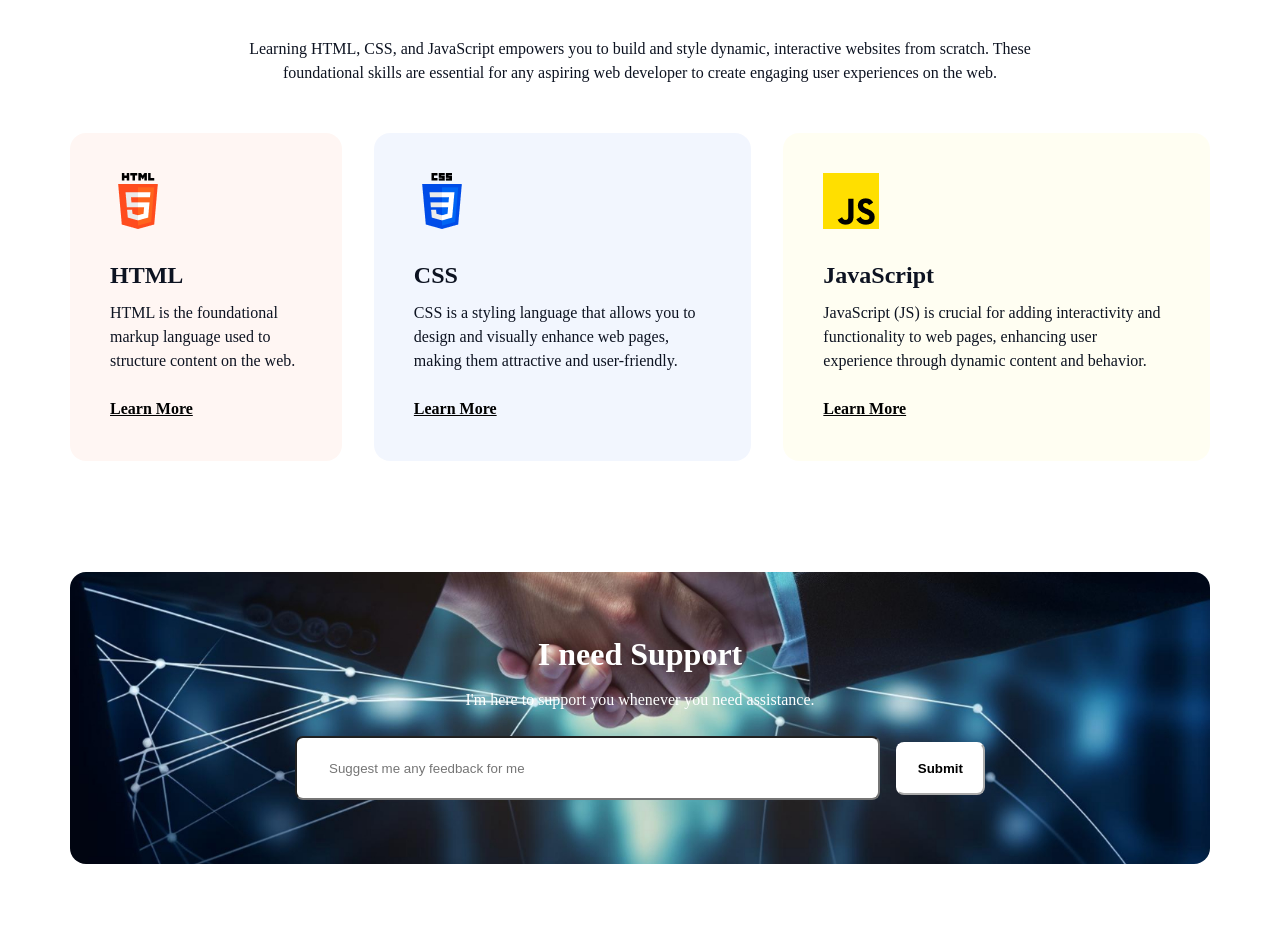
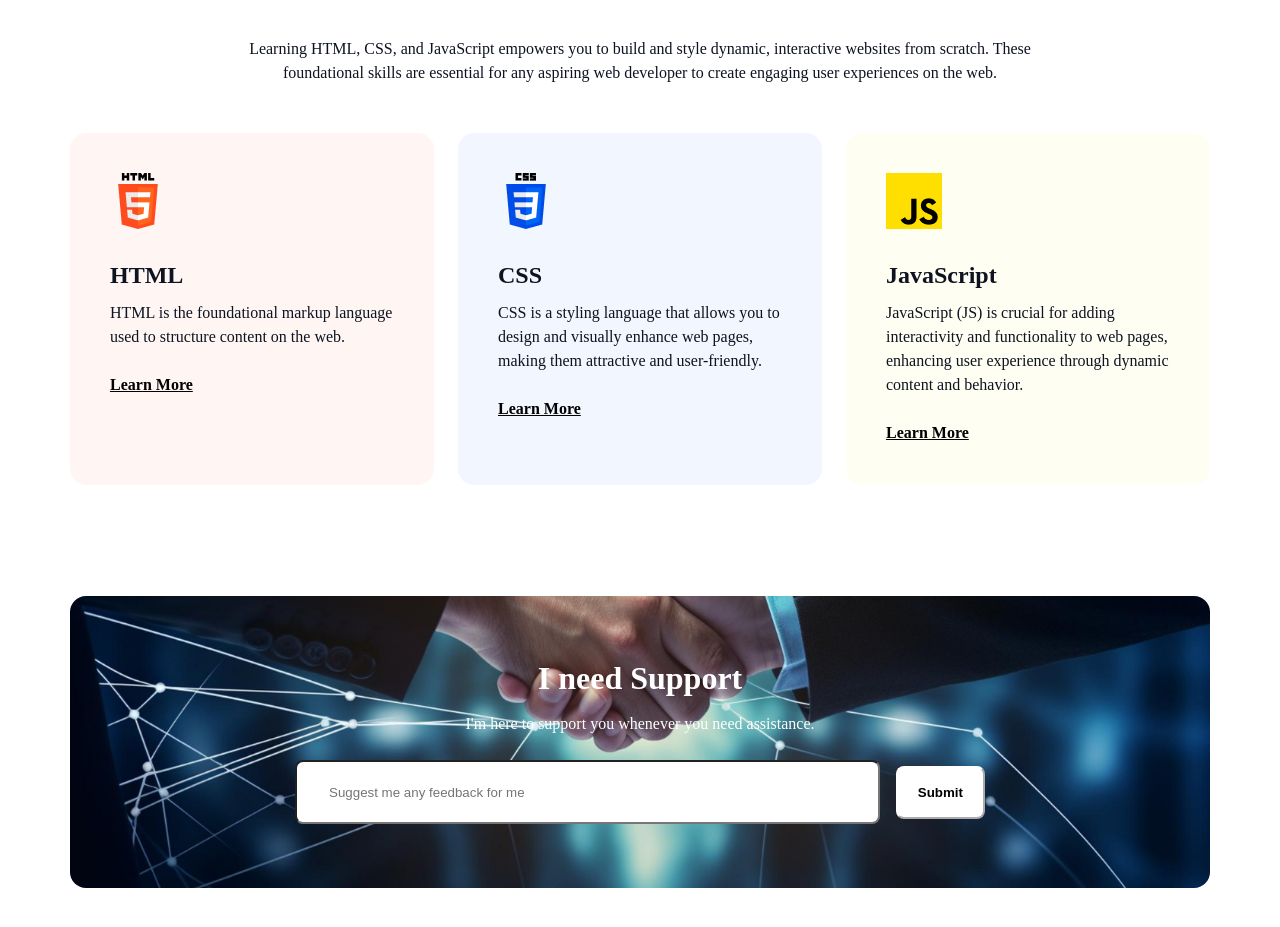
Before and after one commit to tanvir1310/Assignment-01, a plain HTML site: page index.html in a window 1280 px wide. Shown: the part 3520-4447 px from the top of the page. Drawn offline with Linux system fonts and the light colour scheme; a web font is replaced by a local one.

Commit message:
some correction in current target section

```diff
--- a/style.css
+++ b/style.css
@@ -247,7 +247,7 @@
 .cards {
   background-color: rgba(255, 76, 30, .05);
   border-radius: 16px;
-  max-width: 364px;
+  width: 364px;
   padding: 40px;
 
 }
@@ -283,7 +283,7 @@
 .div-block-6 {
   justify-content: start;
   display: flex;
-  gap: 32px;
+  gap: 24px;
 
 }
 
```
